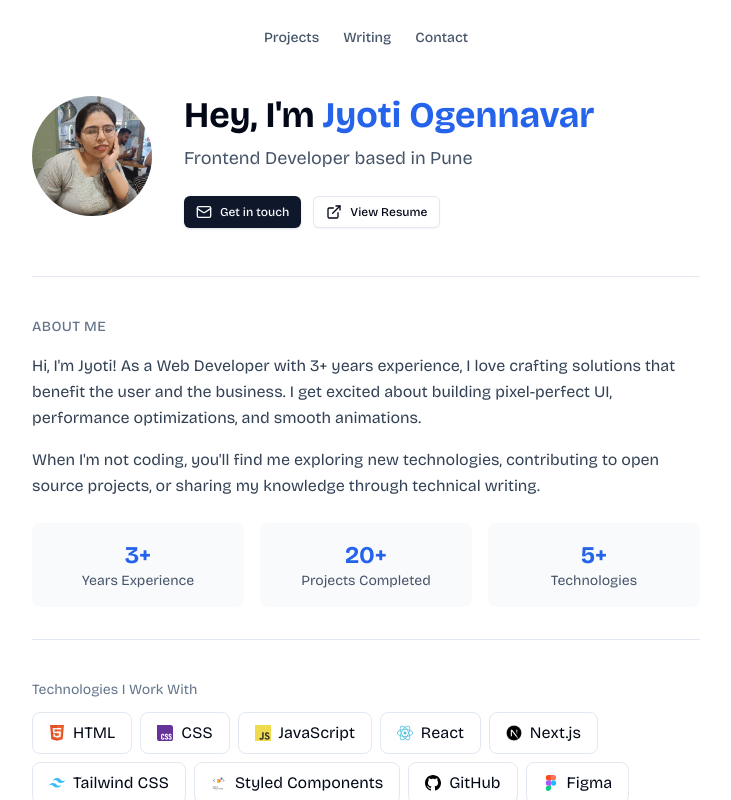
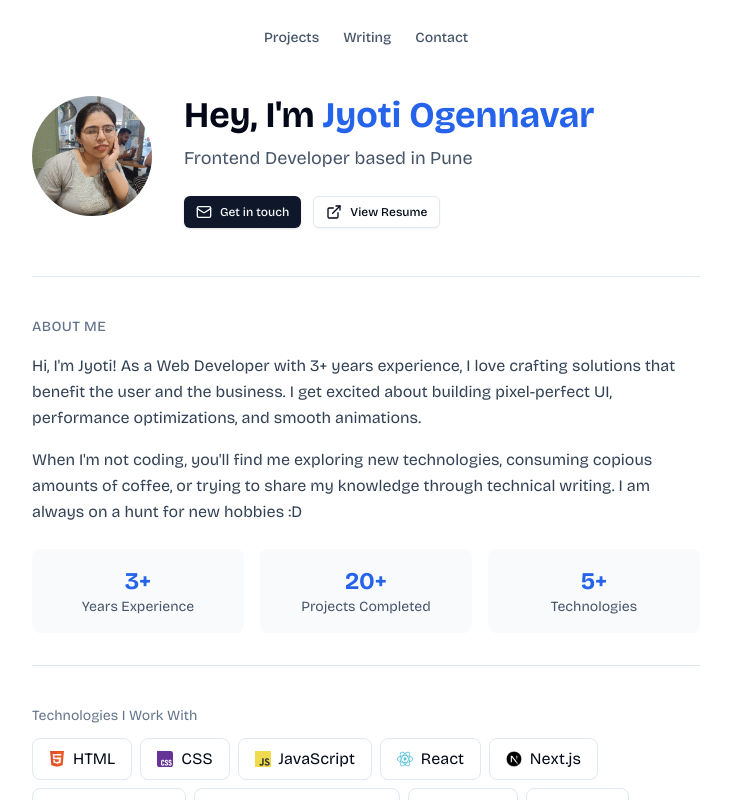
Before and after one commit to jyotiogennavar/portfolio, a Next.js app: page / in a window 1280 px wide. Shown: the top 800 px of the page, without its empty margins (274-1005 px from the left). Built offline with nearby package versions, Linux system fonts and the light colour scheme.

Commit message:
updating the content

```diff
--- a/src/app/page.tsx
+++ b/src/app/page.tsx
@@ -56,8 +56,8 @@ export default function Home() {
             animations.
           </p>
           <p className="text-slate-700 leading-relaxed">
-            When I&apos;m not coding, you&apos;ll find me exploring new technologies, contributing to open source projects, or
-            sharing my knowledge through technical writing.
+            When I&apos;m not coding, you&apos;ll find me exploring new technologies, consuming copious amounts of coffee, or trying
+            to share my knowledge through technical writing. I am always on a hunt for new hobbies :D
           </p>
         </div>
 
```
